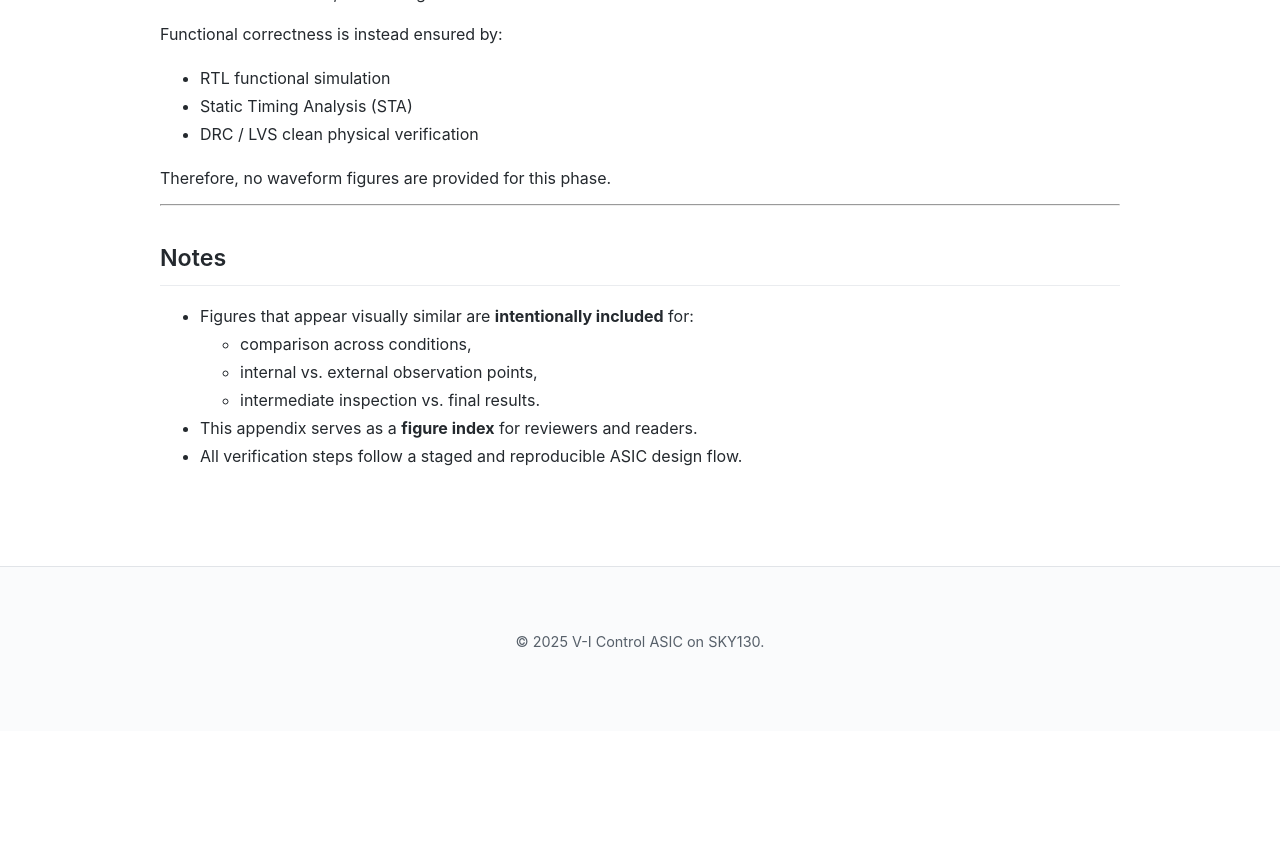
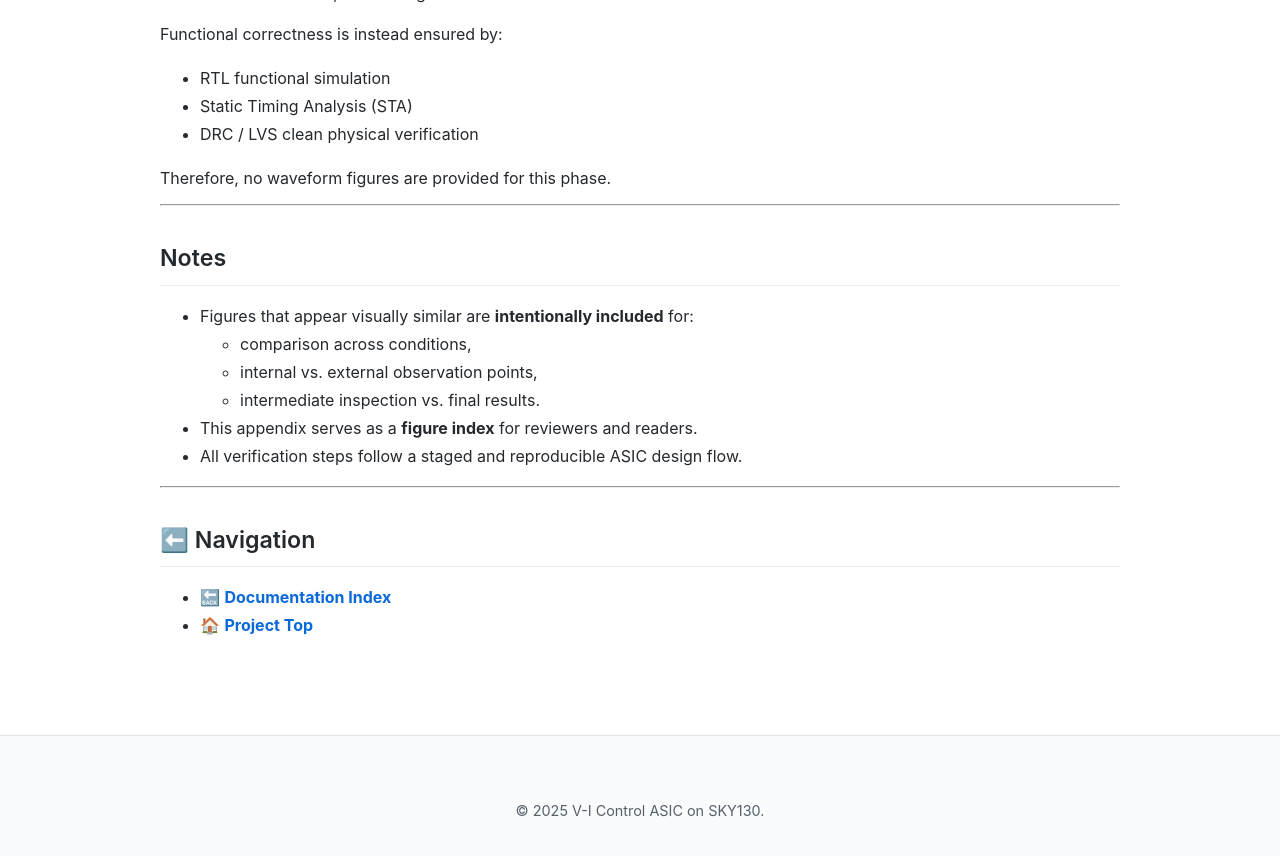
Before and after one commit to Samizo-AITL/vi-control-asic-sky130, a Jekyll site: the page built from docs/appendix_figures.md, in a window 1280 px wide and 900 px high, scrolled down 2967 px. Shown: the top 856 px of the window. Built offline with Jekyll 4.4.1, drawn with Linux system fonts in a browser that asks for light colours; before the commit the page ends 3698 px from its top, so only the background shows below that.

Commit message:
Update appendix_figures.md

```diff
--- a/docs/appendix_figures.md
+++ b/docs/appendix_figures.md
@@ -93,3 +93,10 @@ Therefore, no waveform figures are provided for this phase.
   - intermediate inspection vs. final results.
 - This appendix serves as a **figure index** for reviewers and readers.
 - All verification steps follow a staged and reproducible ASIC design flow.
+
+---
+
+## ⬅️ Navigation
+
+- 🔙 **[Documentation Index](index.md)**
+- 🏠 **[Project Top](../index.md)**
```
